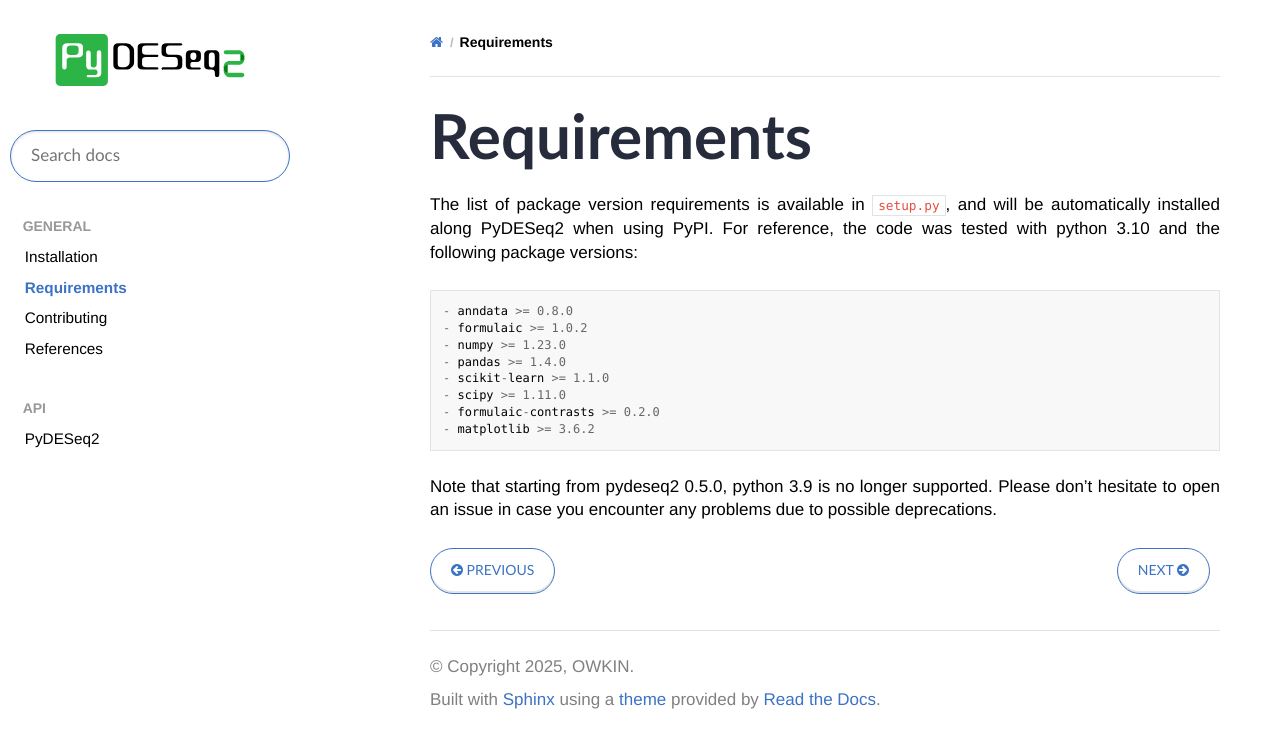
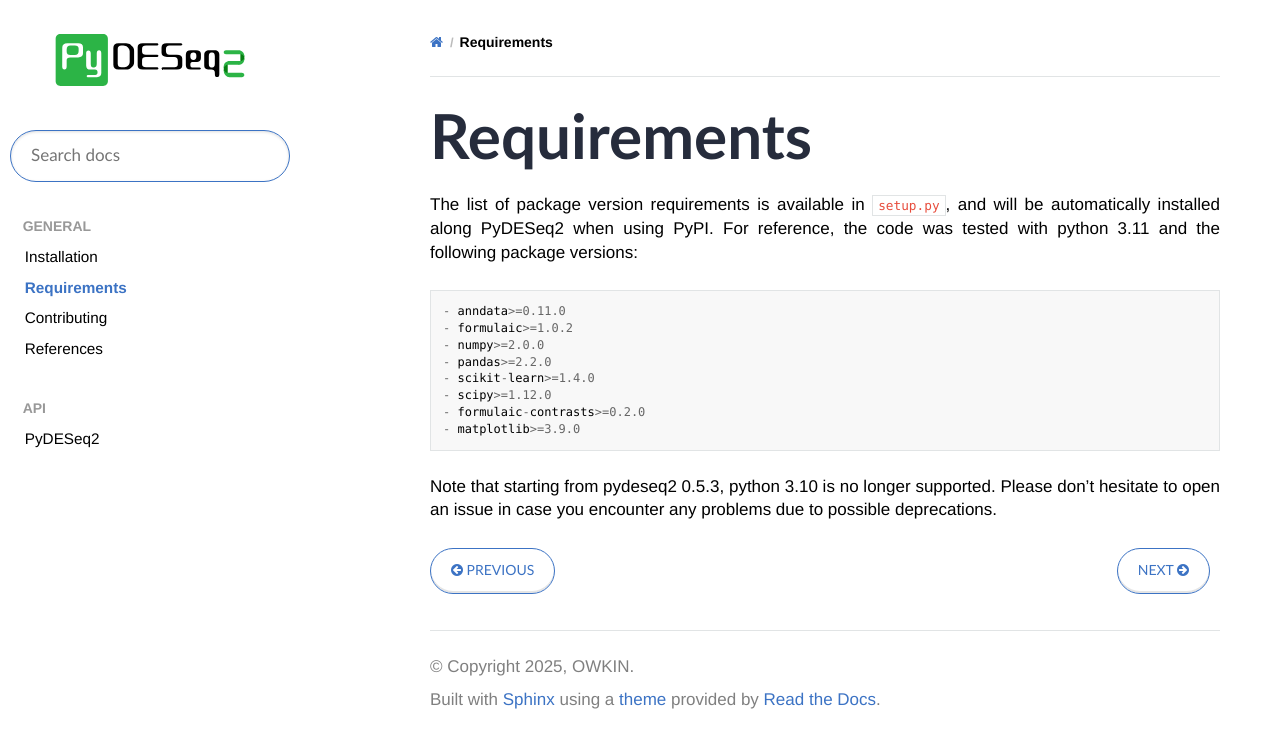
Before and after one commit to owkin/PyDESeq2, a Sphinx documentation site: the page built from docs/source/usage/requirements.rst, in a window 1280 px wide. Shown: the top 748 px of the page. Built offline with Sphinx 7.4.7 and the Read the Docs theme 3.1.0, drawn with Linux system fonts in a browser that asks for light colours; some web fonts are replaced; pages that are not in the unit, such as notebooks, are missing from menus.

Commit message:
Update requirements in docs

```diff
--- a/docs/source/usage/requirements.rst
+++ b/docs/source/usage/requirements.rst
@@ -2,16 +2,16 @@ Requirements
 ------------
 
 The list of package version requirements is available in ``setup.py``, and will be automatically installed along PyDESeq2 when using PyPI.
-For reference, the code was tested with python 3.10 and the following package versions::
+For reference, the code was tested with python 3.11 and the following package versions::
 
-    - anndata >= 0.8.0
-    - formulaic >= 1.0.2
-    - numpy >= 1.23.0
-    - pandas >= 1.4.0
-    - scikit-learn >= 1.1.0
-    - scipy >= 1.11.0
-    - formulaic-contrasts >= 0.2.0
-    - matplotlib >= 3.6.2
+    - anndata>=0.11.0
+    - formulaic>=1.0.2
+    - numpy>=2.0.0
+    - pandas>=2.2.0
+    - scikit-learn>=1.4.0
+    - scipy>=1.12.0
+    - formulaic-contrasts>=0.2.0
+    - matplotlib>=3.9.0
 
-Note that starting from pydeseq2 0.5.0, python 3.9 is no longer supported.
+Note that starting from pydeseq2 0.5.3, python 3.10 is no longer supported.
 Please don't hesitate to open an issue in case you encounter any problems due to possible deprecations.
```
